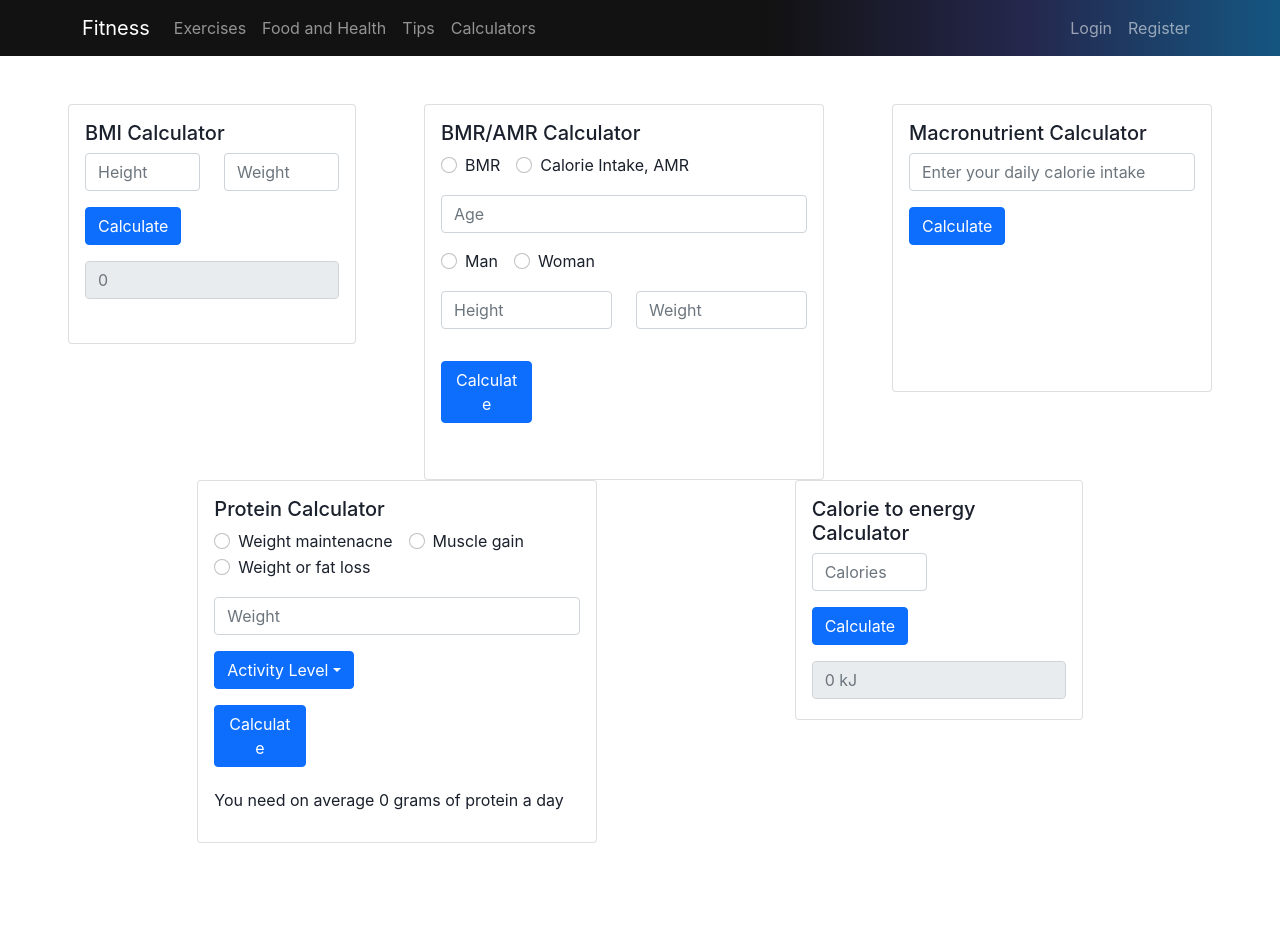
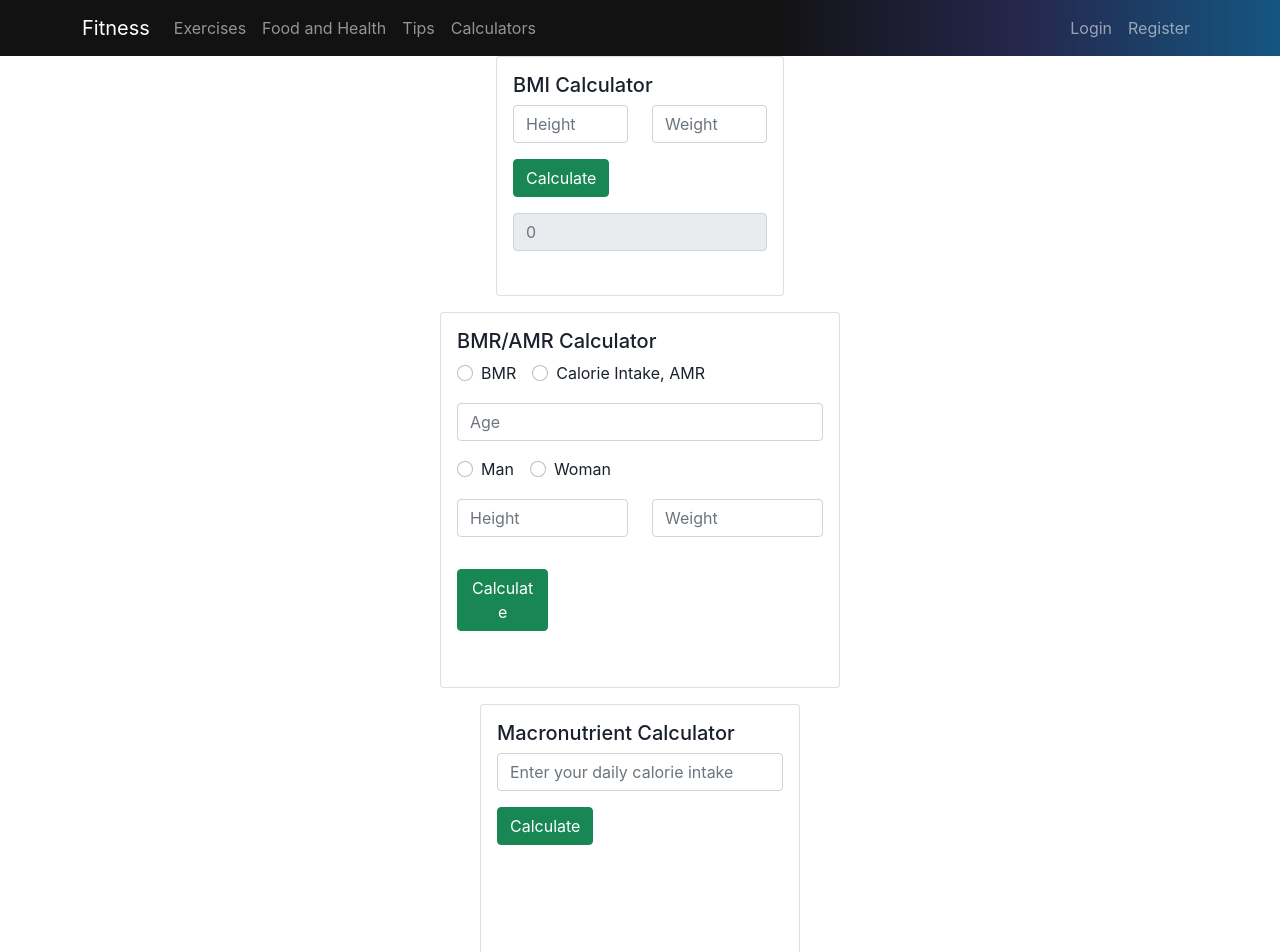
Before and after one commit to Mange99/Janet-Jackson, a React (Create React App) app in the folder ui/: page /calculators in a window 1280 px wide. Shown: the top 952 px of the page. Before the commit the page ends 843 px from the top, so only its background shows below. Built offline with nearby package versions, Linux system fonts and the light colour scheme.

Commit message:
Change the design for calculator page

```diff
--- a/ui/src/components/calculatorCards/CalorieToEnergyCalculator.tsx
+++ b/ui/src/components/calculatorCards/CalorieToEnergyCalculator.tsx
@@ -39,7 +39,7 @@ export function CalorieToEnergyCalculator() {
             </Form.Group>
           </Form>
 
-          <Button className="mb-3" onClick={() => setEnergy(calorieToEnergyCalculate)} variant="primary">
+          <Button className="mb-3" onClick={() => setEnergy(calorieToEnergyCalculate)} variant="success">
             Calculate
           </Button>
           <Form.Control type="text" placeholder={energy + " kJ"} readOnly />
--- a/ui/src/components/calculatorCards/bmiCalculator.tsx
+++ b/ui/src/components/calculatorCards/bmiCalculator.tsx
@@ -52,7 +52,7 @@ export function BmiCalculator() {
           <Button
             className="mb-3"
             onClick={() => setBmi(bmiCalculate)}
-            variant="primary"
+            variant="success"
           >
             Calculate
           </Button>
--- a/ui/src/components/calculatorCards/bmrCalculator.tsx
+++ b/ui/src/components/calculatorCards/bmrCalculator.tsx
@@ -145,7 +145,7 @@ export function BmrCalculator() {
         )}
 
         </Card.Body>
-        <Button style={{width: "5.7rem"}} className="ms-3" onClick={() => setBmr(bmrCalculate(gender, activity))} variant="primary">
+        <Button style={{width: "5.7rem"}} className="ms-3" onClick={() => setBmr(bmrCalculate(gender, activity))} variant="success">
             Calculate
           </Button>
         <Card.Body className="mt-2 mb-3">
--- a/ui/src/components/calculatorCards/macroCalculator.tsx
+++ b/ui/src/components/calculatorCards/macroCalculator.tsx
@@ -88,7 +88,7 @@ export const MacroCalculator = () => {
                 </Form.Group>
               </Form>
 
-              <Button onClick={() => dispatch({type: "Calculate"})} variant="primary">
+              <Button onClick={() => dispatch({type: "Calculate"})} variant="success">
                 Calculate
               </Button>
             </Card.Body>
--- a/ui/src/components/calculatorCards/proteinCalculator.tsx
+++ b/ui/src/components/calculatorCards/proteinCalculator.tsx
@@ -151,6 +151,7 @@ export function ProteinCalculator() {
             <DropdownButton
                 id="dropdown-activity-level"
                 title={activityTitle}
+                variant="success"
                 >
                 <Dropdown.Item onClick={() => (handleSelectActivity(activityLevel.None, "None"))}>None (little or no exercise)</Dropdown.Item>
                 <Dropdown.Item onClick={() => (handleSelectActivity(activityLevel.Lightly, "Sedentary"))}>Sedentary (little or no exercise)</Dropdown.Item>
@@ -162,7 +163,7 @@ export function ProteinCalculator() {
         )}
 
         </Card.Body>
-        <Button style={{width: "5.7rem"}} className="ms-3" onClick={() => setProtein(proteinCalculate(gender, activity, typeOfGoals))} variant="primary">
+        <Button style={{width: "5.7rem"}} className="ms-3" onClick={() => setProtein(proteinCalculate(gender, activity, typeOfGoals))} variant="success">
             Calculate
           </Button>
         <Card.Body className="mt-2 mb-3">
--- a/ui/src/pages/calculatorPage.tsx
+++ b/ui/src/pages/calculatorPage.tsx
@@ -9,12 +9,26 @@ import {UserService} from "../services/userService"
 
 export function CalculatorPage() {
   return (
-    <div className="d-flex justify-content-evenly flex-wrap mt-5" >
+    <div className="d-flex justify-content-center" >
+      <div className="d-flex flex-column gap-3">
+      <div className="d-flex justify-content-center" >
       <BmiCalculator/>
+      </div>
+      <div className="d-flex justify-content-center" >
       <BmrCalculator/>
+     </div>
+      <div className="d-flex justify-content-center" >
       <MacroCalculator/>
+      </div>
+      <div className="d-flex justify-content-center" >
       <ProteinCalculator/>
+      </div>
+      <div className="d-flex justify-content-center" >
       <CalorieToEnergyCalculator/>
+      </div>
+
+
+      </div>
     </div>
 
   );
```
